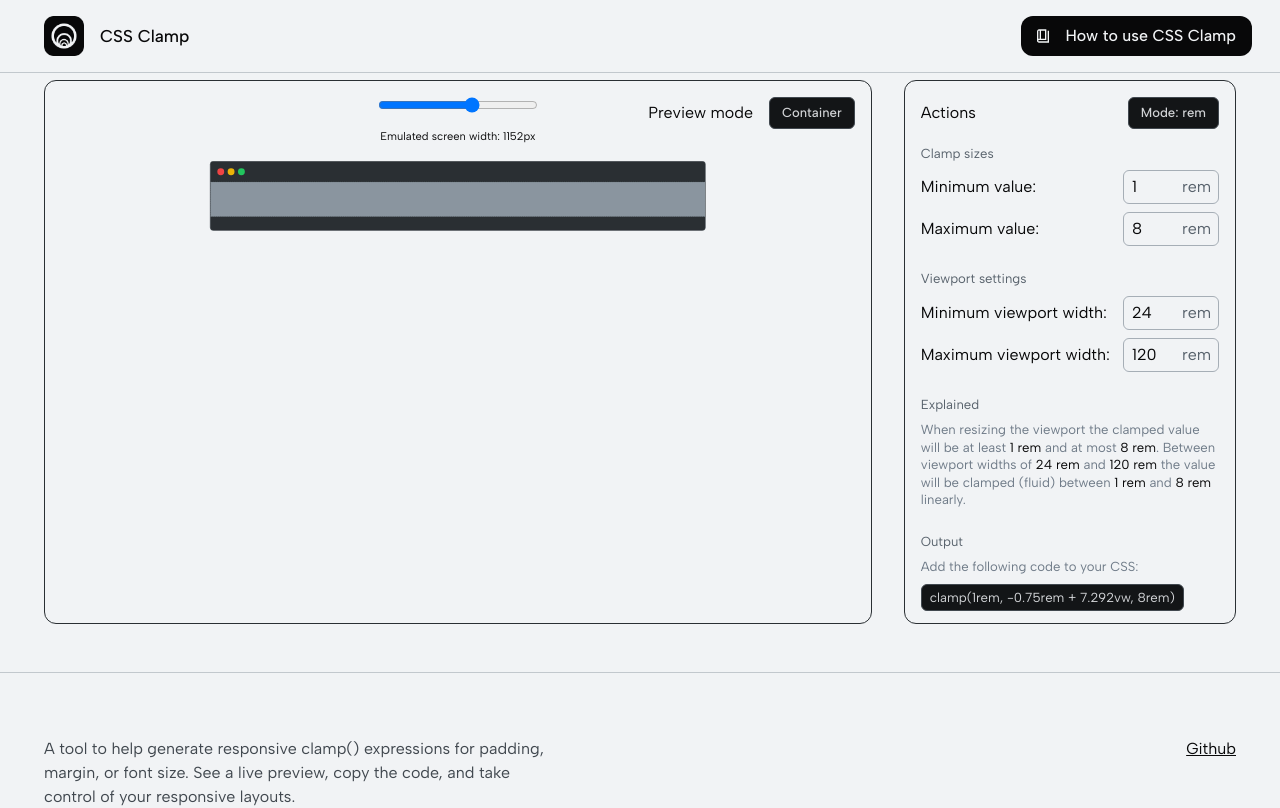
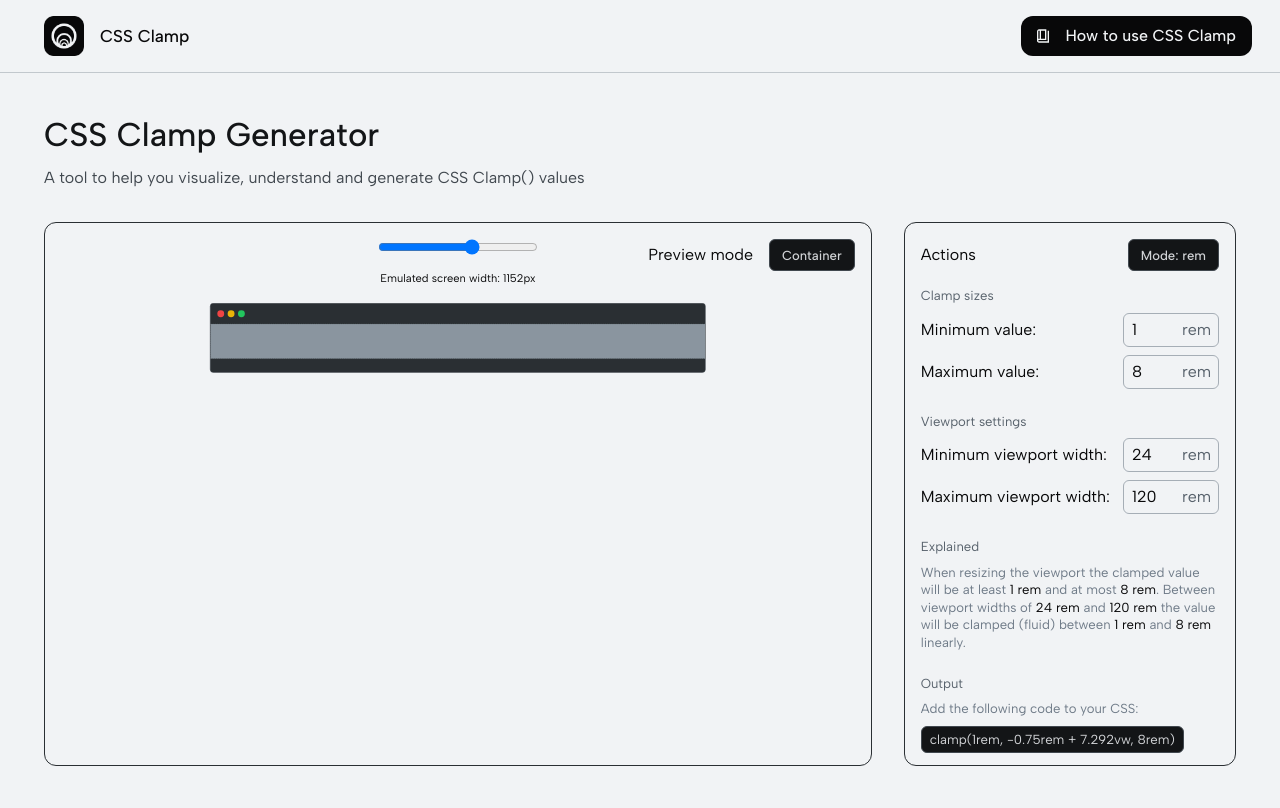
Before and after one commit to Willem-Jaap/cssclamp, a Next.js app: page / in a window 1280 px wide. Shown: the top 808 px of the page. Built offline with nearby package versions, Linux system fonts and the light colour scheme.

Commit message:
feat: add text

```diff
--- a/src/app/layout.tsx
+++ b/src/app/layout.tsx
@@ -25,9 +25,12 @@ const RootLayout = ({ children }: PropsWithChildren) => {
 };
 
 export const metadata: Metadata = {
-    title: 'CSS Clamp - The best CSS clamping tool for spacing and typography',
+    title: {
+        default: 'CSS Clamp - Responsive spacing and typography',
+        template: '%s | CSS Clamp',
+    },
     description:
-        'Create easy clamping for margins, paddings and typography with CSS & Tailwind output',
+        'A tool to help you visualize, understand and generate CSS Clamp() values for padding, margin, and font size. See a live preview, copy the code, and take control of your responsive layouts.',
     keywords: ['css', 'clamp', 'tailwind', 'spacing', 'typography'],
 };
 
--- a/src/app/page.tsx
+++ b/src/app/page.tsx
@@ -11,6 +11,13 @@ const Page = () => {
 
     return (
         <FormProvider {...methods}>
+            <div>
+                <h1 className="mt-8 text-4xl font-medium text-neutral-900">CSS Clamp Generator</h1>
+                <p className="mt-2 text-neutral-700">
+                    A tool to help you visualize, understand and generate CSS Clamp() values
+                </p>
+            </div>
+
             <div className="flex flex-col gap-4 md:flex-row md:gap-8">
                 <div className="flex-1 rounded-xl border border-neutral-800">
                     <Preview />
```
